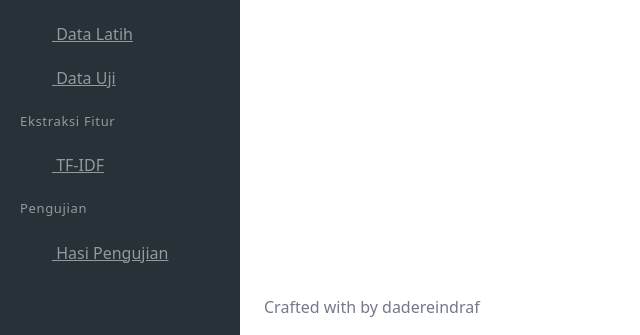
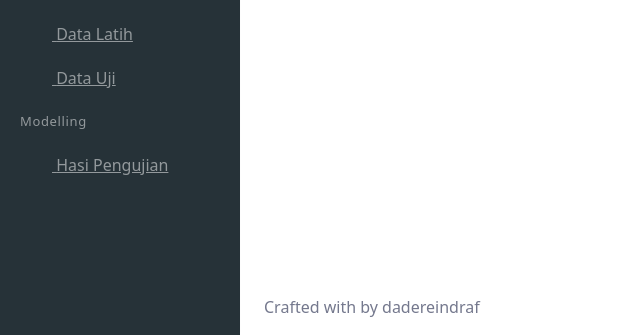
Before and after one commit to dadereindraf/website, a PHP site: page /index.php in a window 1280 px wide. Shown: the part 595-930 px from the top of the page, without its empty margins (0-640 px from the left). Run offline with PHP 8.4, Linux system fonts and the light colour scheme; data that the repository does not hold is empty; some libraries are stand-ins or nearby versions.

Commit message:
menghapus sub bar "TF-IDF"

```diff
--- a/leftSidebar.php
+++ b/leftSidebar.php
@@ -89,16 +89,7 @@
                     </a>
                 </li>
 
-                <li class="menu-title">Ekstraksi Fitur</li>
-
-                <li>
-                    <a href="tfidf.php" class="waves-effect">
-                        <i class="mbri-target"></i>
-                        <span>TF-IDF </span>
-                    </a>
-                </li>
-
-                <li class="menu-title">Pengujian</li>
+                <li class="menu-title">Modelling</li>
 
                 <li>
                     <a href="hasilPengujian.php" class="waves-effect">
```
